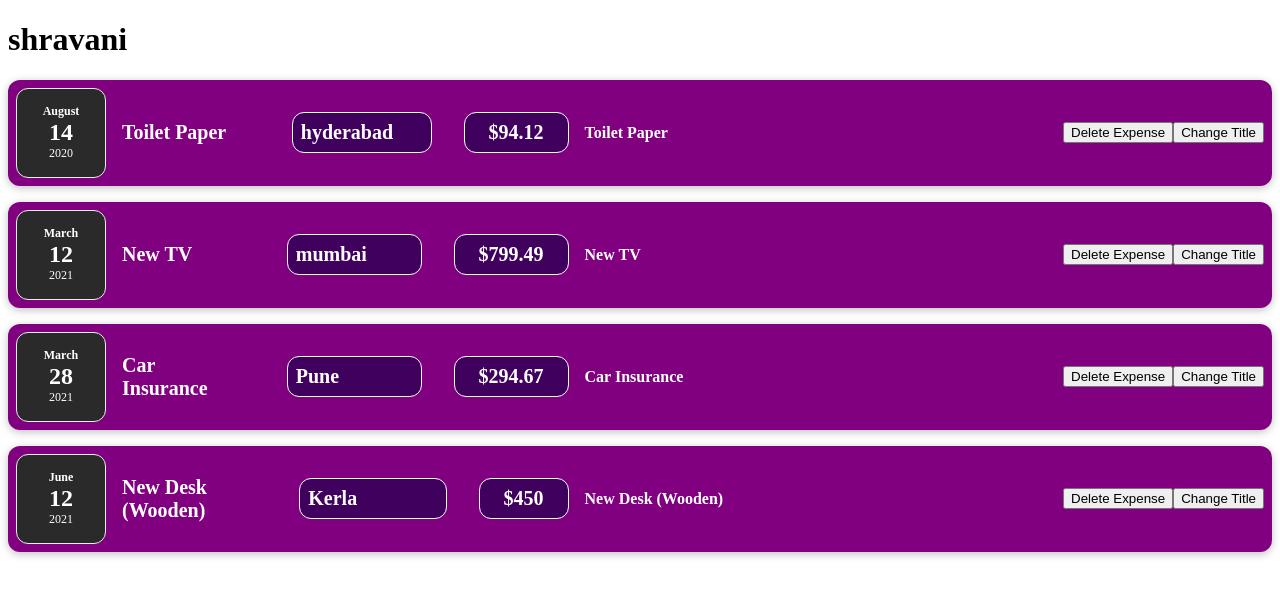
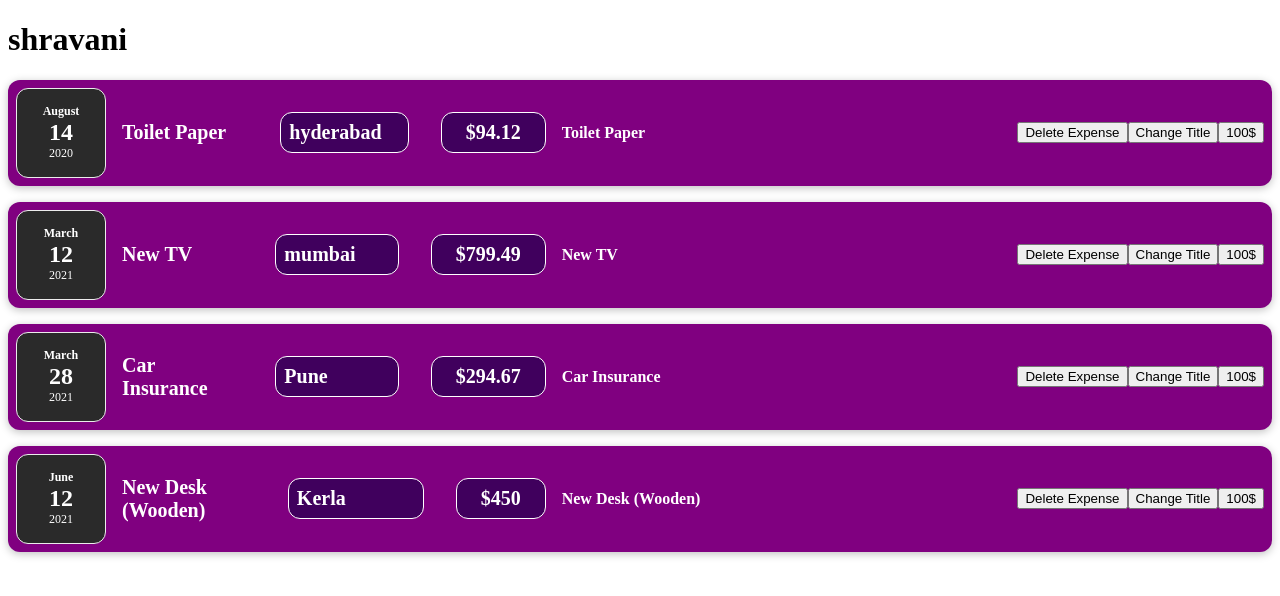
Before and after one commit to ShravaniBoga/react-module1, a React (Vite) app: page / in a window 1280 px wide. Shown: the top 596 px of the page. Built offline with nearby package versions, Linux system fonts and the light colour scheme.

Commit message:
module-2 task -2

```diff
--- a/src/components/ExpenseList/ExpenseItem.jsx
+++ b/src/components/ExpenseList/ExpenseItem.jsx
@@ -5,10 +5,18 @@ import Card from "../UI/Card";
 
 const ExpenseItem = (props) => {
   const [title, setTitle] = useState(props.item.title);
+  const [amount, setAmount] = useState(props.item.amount);
   // let title = props.item.title;
   const clickHandler = () => {
     // title = "updated";
     setTitle("updated");
+
+    // console.log(title);
+  };
+  const addExpense = () => {
+    // title = "updated";
+
+    setAmount("100$");
     // console.log(title);
   };
   const deleteButton = (e) => {
@@ -19,13 +27,14 @@ const ExpenseItem = (props) => {
     <Card className="expense-item">
       <ExpenseDate date={props.item.date}></ExpenseDate>
       <ExpenseDetails
-        amount={props.item.amount}
+        amount={amount}
         title={title}
         location={props.item.LocationOfExpenditure}
       />
       <h2>{title}</h2>
       <button onClick={deleteButton}>Delete Expense</button>
       <button onClick={clickHandler}>Change Title</button>
+      <button onClick={addExpense}>100$</button>
     </Card>
   );
 };
```
